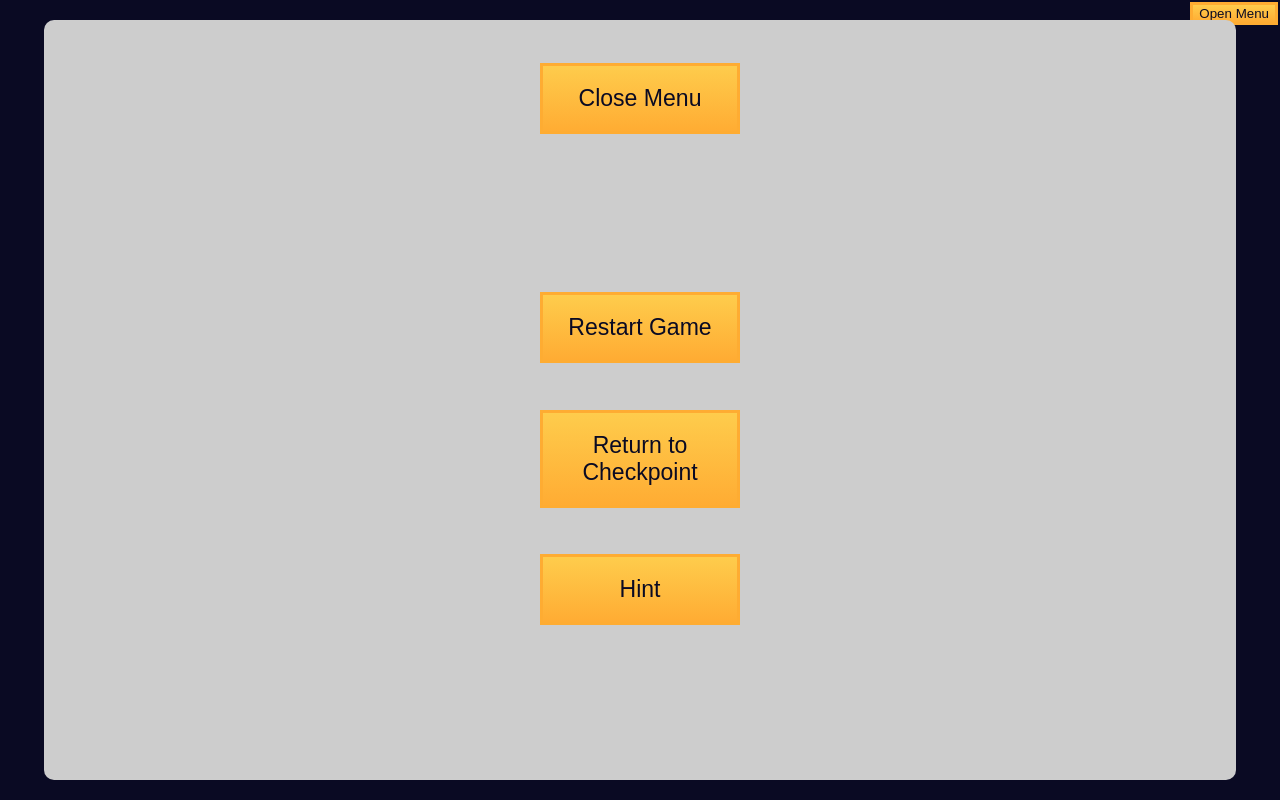
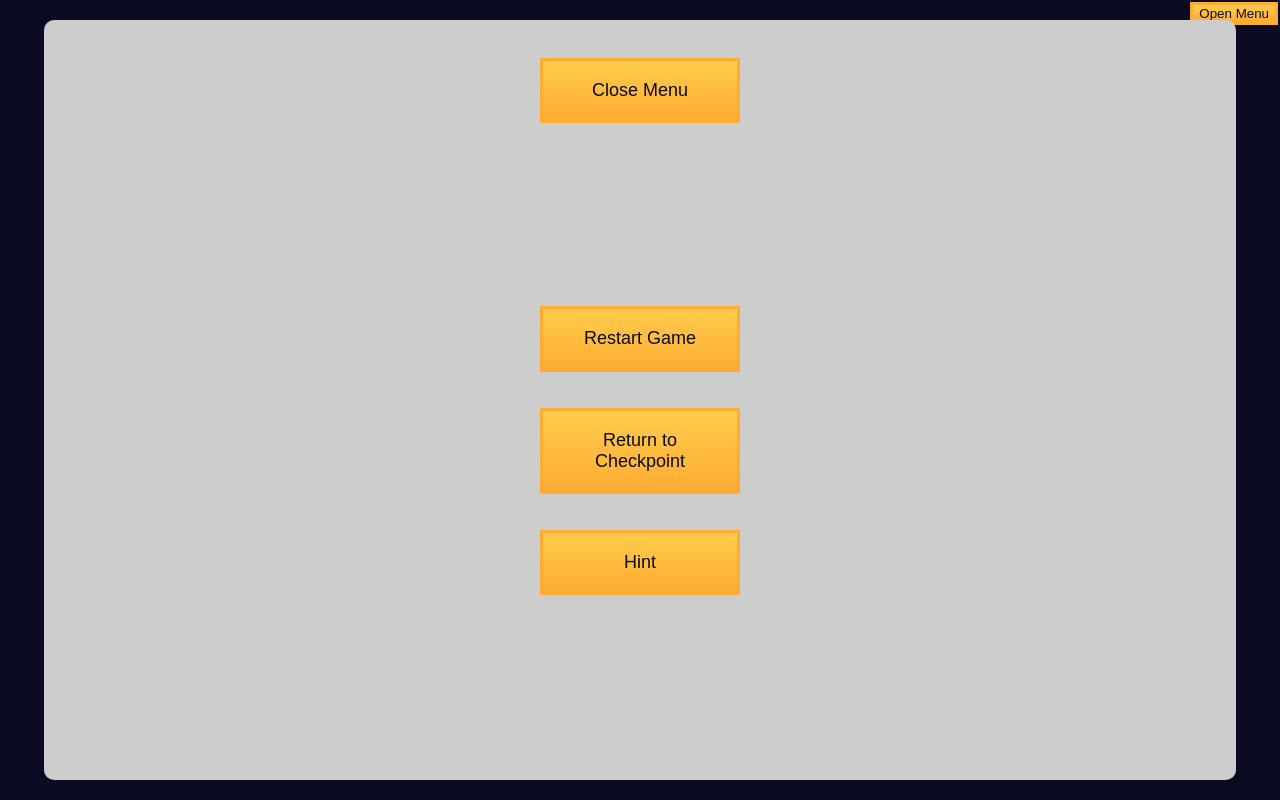
Before and after one commit to tlq68/Count-Grim-s-Estate, a plain HTML site: page index.html in a window 1280 px wide. Both pictures are taken after a click on the button "Open Menu". Drawn offline with Linux system fonts and the light colour scheme.

Commit message:
Adjusts font sizes.

```diff
--- a/css/styles.css
+++ b/css/styles.css
@@ -49,7 +49,7 @@ body {
 }
 
 #menu-content button {
-  font-size: min(1.8vw, 24px); /* Adjust the font size relative to the viewport width, but not exceeding 24px */
+  font-size: min(1.8vw, 18px); /* Adjust the font size relative to the viewport width, but not exceeding 24px */
   padding: min(1.5vw, 3.5vw) min(1vw, 2vw); /* Adjust the padding relative to the viewport width, but not exceeding 4vw horizontally and 2vw vertically */
   margin: min(2vw, 1em) 0; /* Adjust the margin relative to the viewport width, but not exceeding 1em horizontally and 2vw vertically */
   width: 200px;
```
